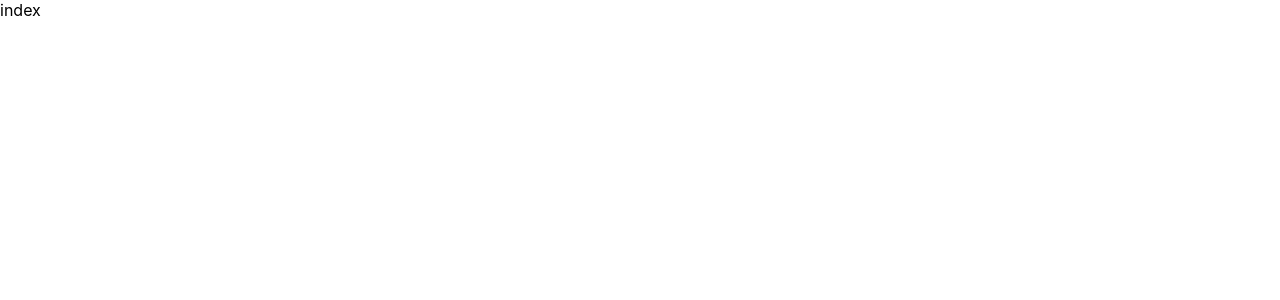
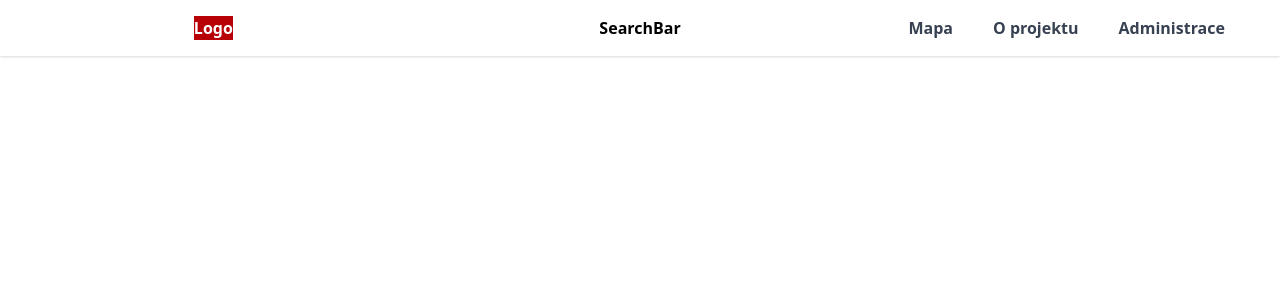
Before and after one commit to czM1K3/ParduGO-web, a Next.js app: page / in a window 1280 px wide. Shown: the top 300 px of the page. Built offline with nearby package versions, Linux system fonts and the light colour scheme.

Commit message:
Created Navbar

```diff
--- a/components/Navbar/Navbar.tsx
+++ b/components/Navbar/Navbar.tsx
@@ -1,15 +1,31 @@
 import Head from 'next/head';
 import React from 'react';
+import NavbarItem from './NavbarItem';
+import NavbarSection from './NavbarSection';
 
 const Navbar: React.FC = () => {
   return (
-    <div>
-      <Head>
-        <title>Create Next App</title>
-        <meta name="description" content="Generated by create next app" />
-        <link rel="icon" href="/favicon.ico" />
-      </Head>
-    </div>
+    <>
+      <nav className="bg-white h-14 bg-opacity-70 dark:bg-opacity-70 backdrop-filter backdrop-blur-lg backdrop-saturate-150 w-full shadow sticky top-0 z-50 flex justify-center align-center font-sans font-bold flex items-center text-center">
+        <NavbarSection>
+          <div className="bg-pardubice-default text-white">
+            <h1>Logo</h1>
+          </div>
+        </NavbarSection>
+
+        <NavbarSection>
+          <h1>SearchBar</h1>
+        </NavbarSection>
+
+        <NavbarSection>
+          <div className="space-x-4">
+            <NavbarItem url="/" name="Mapa" />
+            <NavbarItem url="/o-projektu" name="O projektu" />
+            <NavbarItem url="/administrace" name="Administrace" />
+          </div>
+        </NavbarSection>
+      </nav>
+    </>
   );
 };
 
--- /dev/null
+++ b/components/Navbar/NavbarItem.tsx
@@ -0,0 +1,16 @@
+import React from 'react';
+import Link from 'next/link';
+
+type NavbarItemProps = { url: string; name: string };
+
+const NavbarItem: React.FC<NavbarItemProps> = ({ url, name }) => {
+  return (
+    <Link href={url}>
+      <a className="px-3 py-1 rounded-md cursor-pointer text-gray-700 dark:text-gray-300 hover:text-black dark:hover:text-white hover:bg-gray-200 dark:hover:bg-gray-800">
+        {name}
+      </a>
+    </Link>
+  );
+};
+
+export default NavbarItem;
--- /dev/null
+++ b/components/Navbar/NavbarSection.tsx
@@ -0,0 +1,11 @@
+import React, { Children } from 'react';
+
+const NavbarItem: React.FC = ({ children }) => {
+  return (
+    <div className="md:container md:mx-auto flex justify-around">
+      {children}
+    </div>
+  );
+};
+
+export default NavbarItem;
--- a/pages/index.tsx
+++ b/pages/index.tsx
@@ -1,8 +1,9 @@
 import { Layout } from '@components/Layout';
 import type { NextPage } from 'next';
+import { Navbar } from '@components/Navbar';
 
 const Home: NextPage = () => {
-  return <Layout>index</Layout>;
+  return <Navbar/>;
 };
 
 export default Home;
--- a/styles/globals.css
+++ b/styles/globals.css
@@ -1,16 +1,3 @@
-html,
-body {
-  padding: 0;
-  margin: 0;
-  font-family: -apple-system, BlinkMacSystemFont, Segoe UI, Roboto, Oxygen,
-    Ubuntu, Cantarell, Fira Sans, Droid Sans, Helvetica Neue, sans-serif;
-}
-
-a {
-  color: inherit;
-  text-decoration: none;
-}
-
-* {
-  box-sizing: border-box;
-}
+@tailwind base;
+@tailwind components;
+@tailwind utilities;
--- a/tailwind.config.js
+++ b/tailwind.config.js
@@ -1,9 +1,16 @@
 module.exports = {
   mode: 'jit',
-  purge: ['./pages/**/*.{js,ts,jsx,tsx}'],
+  purge: ['./pages/**/*.{js,ts,jsx,tsx}', './components/**/*.{js,ts,jsx,tsx}'],
+  darkMode: 'class',
   darkMode: false, // or 'media' or 'class'
   theme: {
-    extend: {},
+    extend: {
+      colors: {
+        pardubice: {
+          default: '#B70106',
+        },
+      },
+    },
   },
   variants: {
     extend: {},
```
